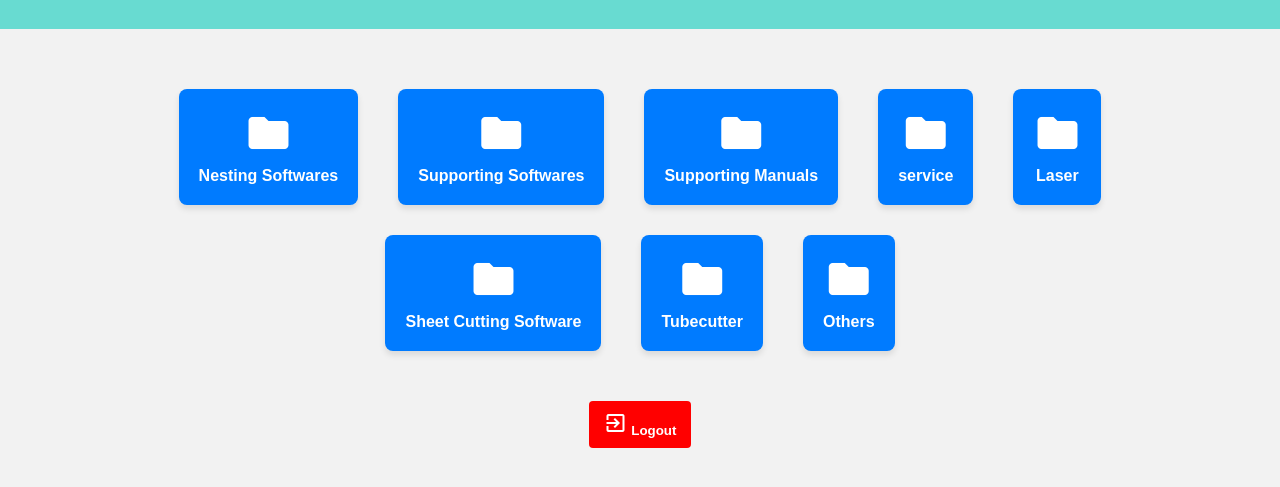
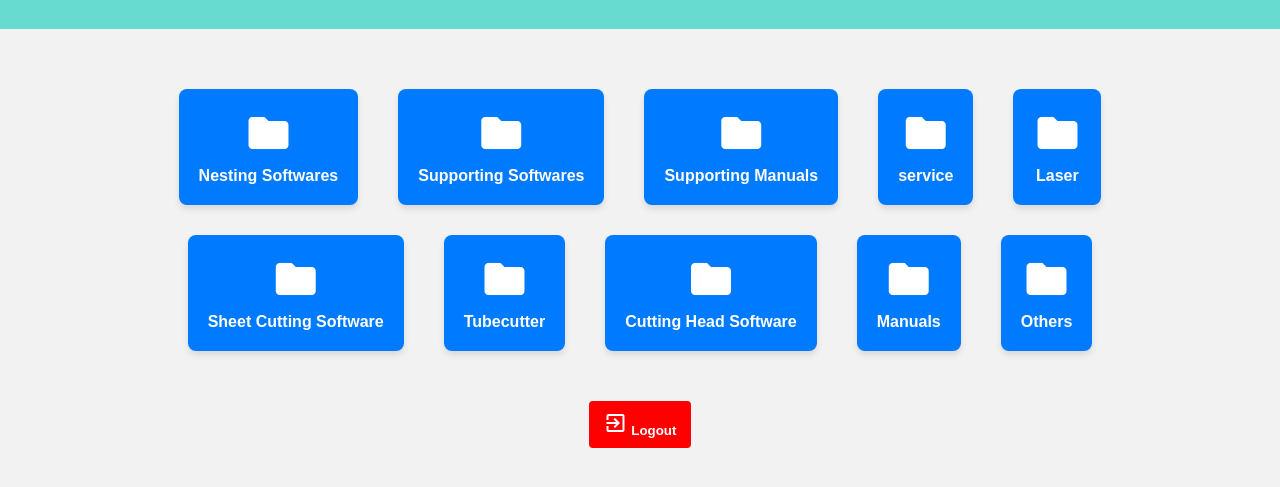
Before and after one commit to sil-service/sil.github.io, a plain HTML site: page dashboard.html in a window 1280 px wide. Shown: the part 89-576 px from the top of the page. Drawn offline with Linux system fonts and the light colour scheme.

Commit message:
ok updated

```diff
--- a/dashboard.html
+++ b/dashboard.html
@@ -131,6 +131,16 @@
       <span class="material-icons icon">folder</span>
       Tubecutter
     </a>
+    <a href="https://drive.google.com/drive/folders/10sl-xQWZCsssBWNvF6jWJ9Y8HvM6bN_J?usp=sharing"
+    class="folder" target="_blank">
+    <span class="material-icons icon">folder</span>
+    Cutting Head Software
+  </a>
+  <a href="https://drive.google.com/drive/folders/1sExeTGDVkEBeB8mzvAekHfxh0RPBdKAf?usp=sharing"
+  class="folder" target="_blank">
+  <span class="material-icons icon">folder</span>
+  Manuals
+</a>
       <!-- Add target="_blank" to open in new tab -->
       <a href="https://drive.google.com/drive/folders/1JW2um46G3v3VKbF5J4K2YgcXFBF_EeWk?usp=sharing"
       class="folder" target="_blank">
@@ -154,7 +164,7 @@
       var confirmLogout = confirm("Are you sure you want to logout?");
       if (confirmLogout) {
         alert('Logout successful...');
-        window.location.href = './user.html';
+        window.location.href = './UserLogin.html';
       } else {
         alert('Logout canceled.');
       }
```
